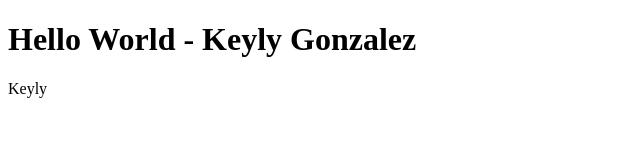
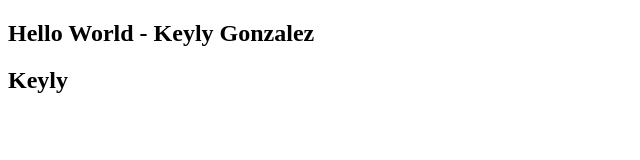
Before and after one commit to KeyyGonza/KeyyGonza.github.io, a plain HTML site: page index.html in a window 1280 px wide. Shown: the whole page, without its empty margins (0-640 px from the left). Drawn offline with Linux system fonts and the light colour scheme.

Commit message:
Update index.html

```diff
--- a/index.html
+++ b/index.html
@@ -2,10 +2,10 @@
 <html lang="en">
 <head>
 <meta charset="utf-8">
-	<title>Hello World - Azure</title>
+	<title>Hello World - Keyly</title>
 </head>
 <body>
-	<h1>Hello World - Keyly Gonzalez</h1>
-	<p>Keyly</p>
+	<h2>Hello World - Keyly Gonzalez</h2>
+	<h2>Keyly</h2>
 </body>
 </html>
```
